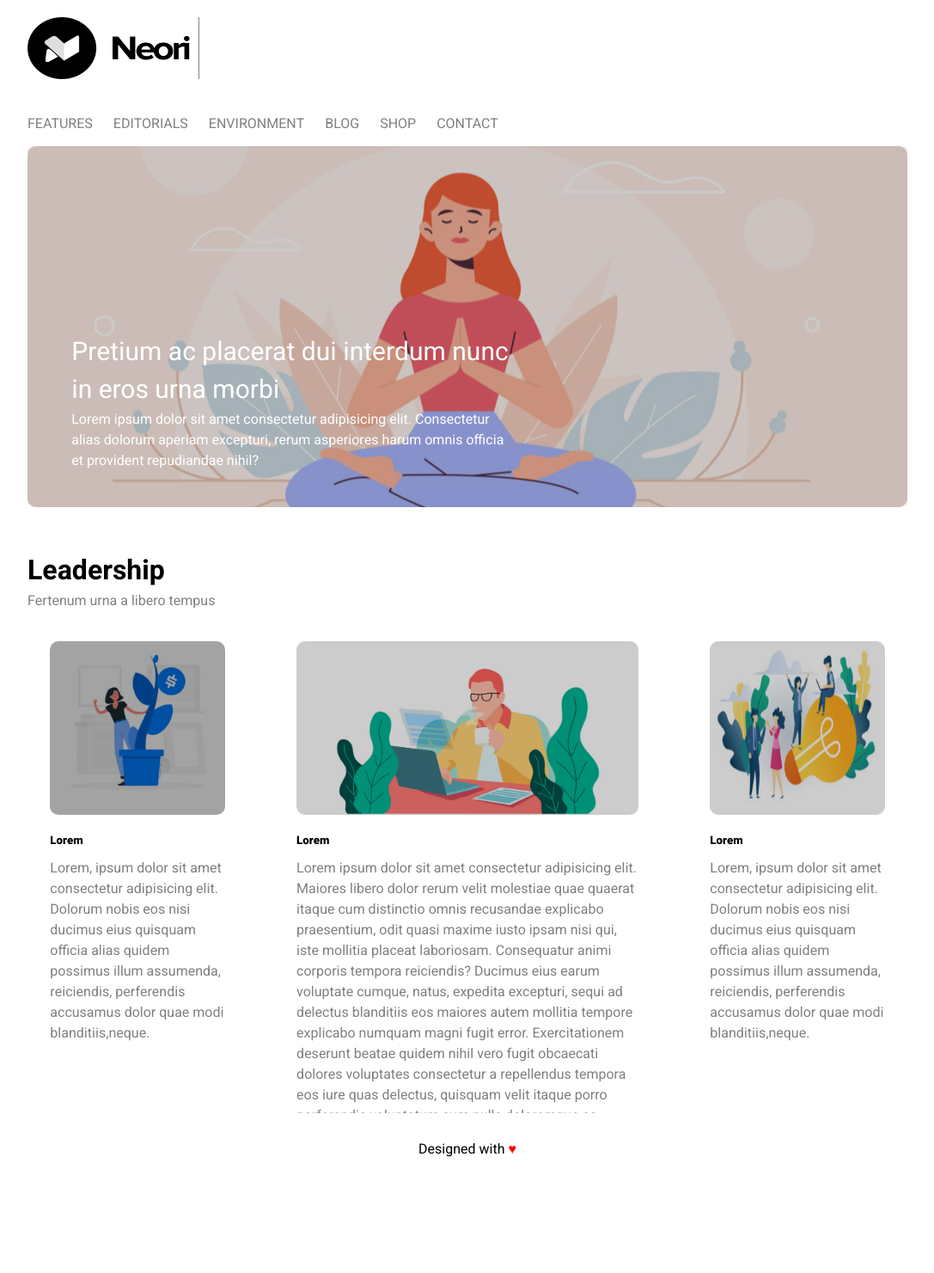
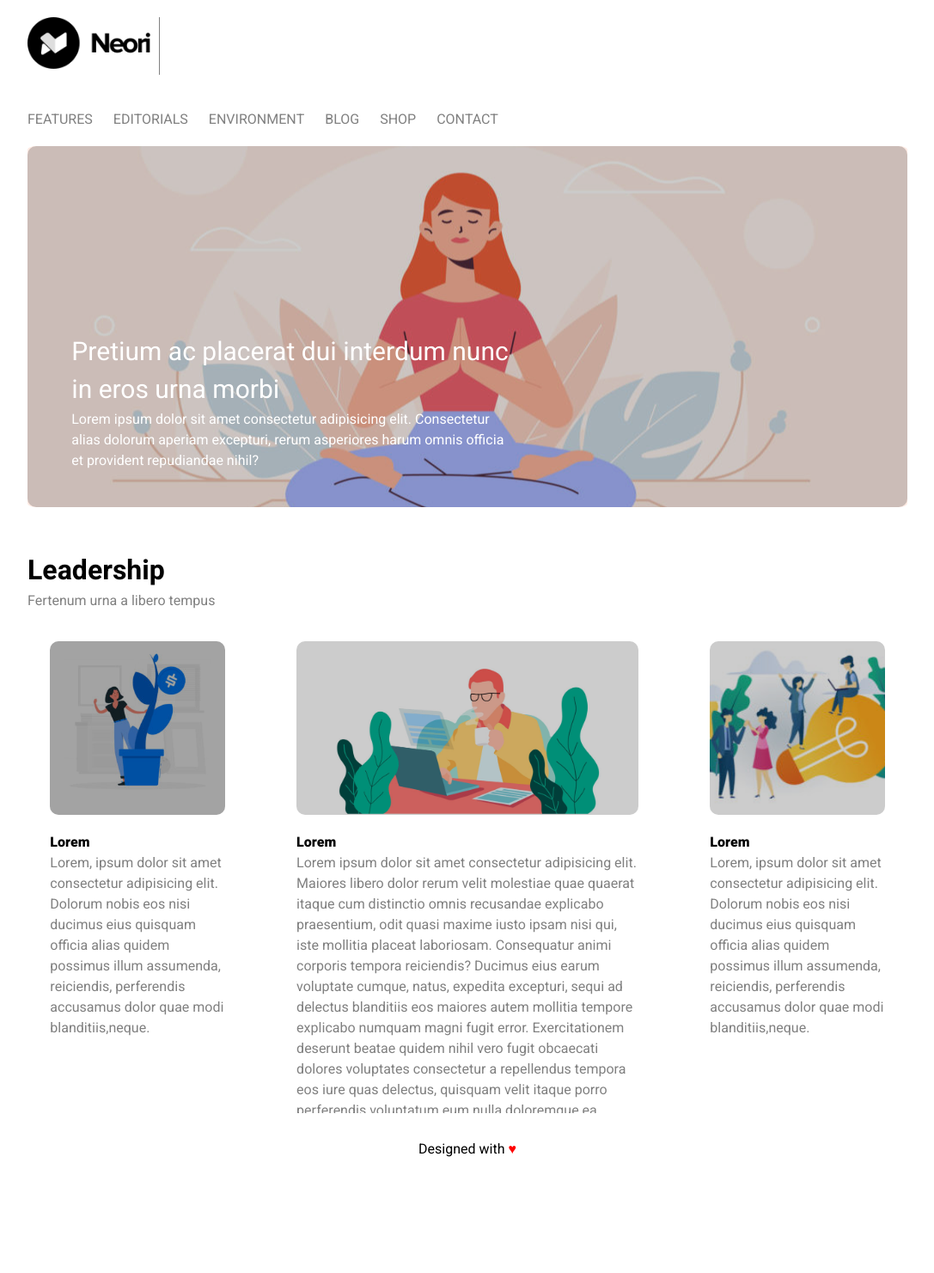
Before and after one commit to GiulianoCretella/htmlcss-wp, a plain HTML site: page index.html in a window 1280 px wide. Shown: the whole page at 86% size, without its empty margins (96-1183 px from the left). Drawn offline with Linux system fonts and the light colour scheme.

Commit message:
index:correzione logo e commenti

```diff
--- a/css/style.css
+++ b/css/style.css
@@ -1,3 +1,4 @@
+/* reset */
 *{
     margin: 0;
     padding: 0%;
@@ -16,6 +17,26 @@
    margin: 20px auto;
    height: 1500px;
 }
+
+.overlay::before{
+    content: '';
+    position: absolute;
+    top: 0;
+    bottom: 0;
+    left: 0;
+    right: 0;
+    background-color: rgba(0, 0, 0, 0.2);
+    border-radius: 10px;
+}
+
+.left{
+    float: left;
+}
+
+.right{
+    float: right;
+}
+
 img{
     width: 100%;
     height: 100%;
@@ -31,14 +52,15 @@ header{
     height: 20%;
 }
 
+/* logo */
+
 .logo{
     width:15%;
-    height: 60%;
+    height:auto;
     border-right: 1px solid grey;
     padding-right: 10px;
-    min-width: 200px;
-    max-width: 200px;
 }
+/* barra di navigazione */
 
 nav ul li{
     display: inline-block;
@@ -53,6 +75,7 @@ nav ul li:hover{
     color: rgb(107, 40, 40);
     cursor: pointer;
 }
+/* hero */
 
 .header-box{
     background-image: url(../img/banner.jpg);
@@ -65,16 +88,6 @@ nav ul li:hover{
     position: relative;
 }
 
-.overlay::before{
-    content: '';
-    position: absolute;
-    top: 0;
-    bottom: 0;
-    left: 0;
-    right: 0;
-    background-color: rgba(0, 0, 0, 0.2);
-    border-radius: 10px;
-}
 .header-text{
     width:50% ;
     position: absolute;
@@ -99,27 +112,14 @@ main{
     padding-top: 20px
 }
 
-.main-text{
-    width: calc(100% - 50% - 40px);
-    float: left;
-    padding: 15px;
-    height: calc(85% - 40px);
-    margin: 20px;
-}
-.main-text img{
-    object-fit: cover;
-}
+/* float box */
+
 .side-box{
     width: 25%;
     height:calc(85% - 40px);
     margin: 20px 0;
     padding: 15px;
 }
-
-.main-title h1{
-    color: black;
-}
-
 .img-box{
     width: 90%;
     height:40%;
@@ -133,27 +133,37 @@ main{
     margin: 20px auto;
 }
 
-.box-text h5{
+img{
+    object-fit: cover;
+}
+
+.main-text{
+    width: calc(100% - 50% - 40px);
+    float: left;
+    padding: 15px;
+    height: calc(85% - 40px);
+    margin: 20px;
+}
+
+.main-title h1{
     color: black;
-    margin: 10px 0;
+}
+
+.box-text span{
+    color: black;
     font-weight: 800;
 }
 
-.left{
-    float: left;
-}
-.right{
-    float: right;
-}
 
 
-#heart{
-    color: red;
-}
+/* footer */
 
-/* footer */
 footer{
     width: 100%;
     text-align: center;
     margin-top: 30px;
 }
+
+#heart{
+    color: red;
+}
--- a/index.html
+++ b/index.html
@@ -15,13 +15,21 @@
 </head>
 <body>
     <!-- div contenitore -->
+
     <div class="layout">
+
          <!-- blocco header con 2 contenitori -->
+
         <header>
+            <!-- logo -->
+
             <div class="logo-nav">
                 <div class="logo">
                     <img src="./img/logo.png" alt="logo-neori">
                 </div>
+
+            <!-- barra di navigazione -->
+
                 <nav>
                     <ul>
                         <li>features</li>
@@ -33,6 +41,9 @@
                     </ul>
                 </nav>
             </div>
+
+            <!-- hero -->
+
             <div class="header-box overlay">
                <div class="header-text">
                     <span class="header-title">Pretium ac placerat dui interdum nunc <br>
@@ -45,51 +56,67 @@
 
             </div>
         </header>
+
         <!-- /blocco header con 2 contenitori -->
 
         <!-- blocco main con 4 contenitori di cui 2 float -->
+
         <main class="clearfix">
             <div class="main-title">
                 <h1>Leadership</h1>
                 <span>Fertenum urna a libero tempus</span>
             </div>
+
+            <!-- float sinistro -->
+
             <div class="side-box left">
                 <div class="img-box overlay">
                     <img src="./img/img-1.jpg" alt="lampadina">
                     <div class="overlay-img overlay"></div>
                 </div>
                 <div class="box-text">
-                    <h5>Lorem</h5>
-                    <span>Lorem, ipsum dolor sit amet consectetur adipisicing elit. Dolorum nobis eos nisi ducimus eius quisquam officia alias quidem possimus illum assumenda, reiciendis, perferendis accusamus dolor quae modi blanditiis,neque.</span>
+                    <span>Lorem</span>
+                    <p>Lorem, ipsum dolor sit amet consectetur adipisicing elit. Dolorum nobis eos nisi ducimus eius quisquam officia alias quidem possimus illum assumenda, reiciendis, perferendis accusamus dolor quae modi blanditiis,neque.
+                    </p>
                 </div>
+            </div>
 
-            </div>
+            <!-- img e testo centrale -->
+
             <div class="main-text">
                 <div class="img-box overlay">
                     <img src="./img/banner-2.jpg" alt="scrivania">
                 </div>
                 <div class="box-text">
-                    <h5>Lorem</h5>
-                    <span>Lorem ipsum dolor sit amet consectetur adipisicing elit. Maiores libero dolor rerum velit molestiae quae quaerat itaque cum distinctio omnis recusandae explicabo praesentium, odit quasi maxime iusto ipsam nisi qui, iste mollitia placeat laboriosam. Consequatur animi corporis tempora reiciendis? Ducimus eius earum voluptate cumque, natus, expedita excepturi, sequi ad delectus blanditiis eos maiores autem mollitia tempore explicabo numquam magni fugit error. Exercitationem deserunt beatae quidem nihil vero fugit obcaecati dolores voluptates consectetur a repellendus tempora eos iure quas delectus, quisquam velit itaque porro perferendis voluptatum eum nulla doloremque ea. Incidunt aut ipsam unde, tenetur perferendis animi cum eveniet amet, eos natus expedita laudantium? Sunt vel dolorum repellat quibusdam modi optio quos nostrum impedit cum iste quasi, magni debitis voluptatem ullam in hic veniam. Libero facilis consequuntur rem eius et iste, nobis officia ullam commodi quod blanditiis odit, consectetur voluptatibus harum ex! Iste </span>
+                    <span>Lorem</span>
+                    <p>Lorem ipsum dolor sit amet consectetur adipisicing elit. Maiores libero dolor rerum velit molestiae quae quaerat itaque cum distinctio omnis recusandae explicabo praesentium, odit quasi maxime iusto ipsam nisi qui, iste mollitia placeat laboriosam. Consequatur animi corporis tempora reiciendis? Ducimus eius earum voluptate cumque, natus, expedita excepturi, sequi ad delectus blanditiis eos maiores autem mollitia tempore explicabo numquam magni fugit error. Exercitationem deserunt beatae quidem nihil vero fugit obcaecati dolores voluptates consectetur a repellendus tempora eos iure quas delectus, quisquam velit itaque porro perferendis voluptatum eum nulla doloremque ea. Incidunt aut ipsam unde, tenetur perferendis animi cum eveniet amet, eos natus expedita laudantium? Sunt vel dolorum repellat quibusdam modi optio quos nostrum impedit cum iste quasi, magni debitis voluptatem ullam in hic veniam. Libero facilis consequuntur rem eius et iste, nobis officia ullam commodi quod blanditiis odit, consectetur voluptatibus harum ex! Iste
+                    </p>
                 </div>
             </div>
+
+            <!-- float destro -->
+
             <div class="side-box right">
                 <div class="img-box overlay">
                     <img src="./img/img-3.jpg" alt="pianta">
                 </div>
                 <div class="box-text">
-                    <h5>Lorem</h5>
-                    <span>Lorem, ipsum dolor sit amet consectetur adipisicing elit. Dolorum nobis eos nisi ducimus eius quisquam officia alias quidem possimus illum assumenda, reiciendis, perferendis accusamus dolor quae modi blanditiis,neque.</span>
+                    <span>Lorem</span>
+                    <p>Lorem, ipsum dolor sit amet consectetur adipisicing elit. Dolorum nobis eos nisi ducimus eius quisquam officia alias quidem possimus illum assumenda, reiciendis, perferendis accusamus dolor quae modi blanditiis,neque.
+                    </p>
                 </div>
             </div>
         </main>
+
         <!-- /blocco main con 4 contenitori di cui 2 float -->
 
         <!-- footer -->
+
         <footer>
             <span>Designed with <span id="heart">&hearts;</span>
             </span>
         </footer>
+
         <!-- /footer -->
     </div>
 </body>
```
